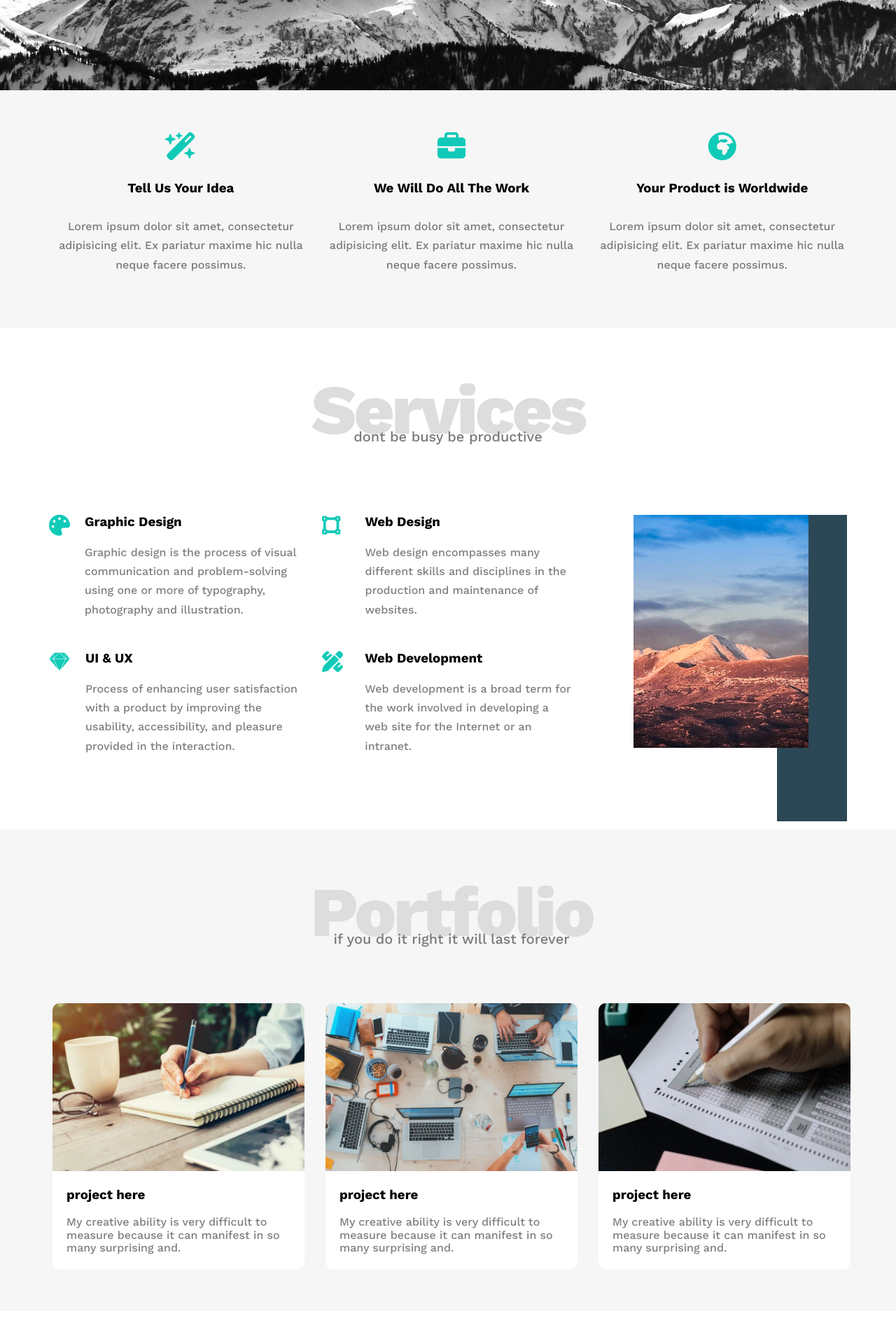
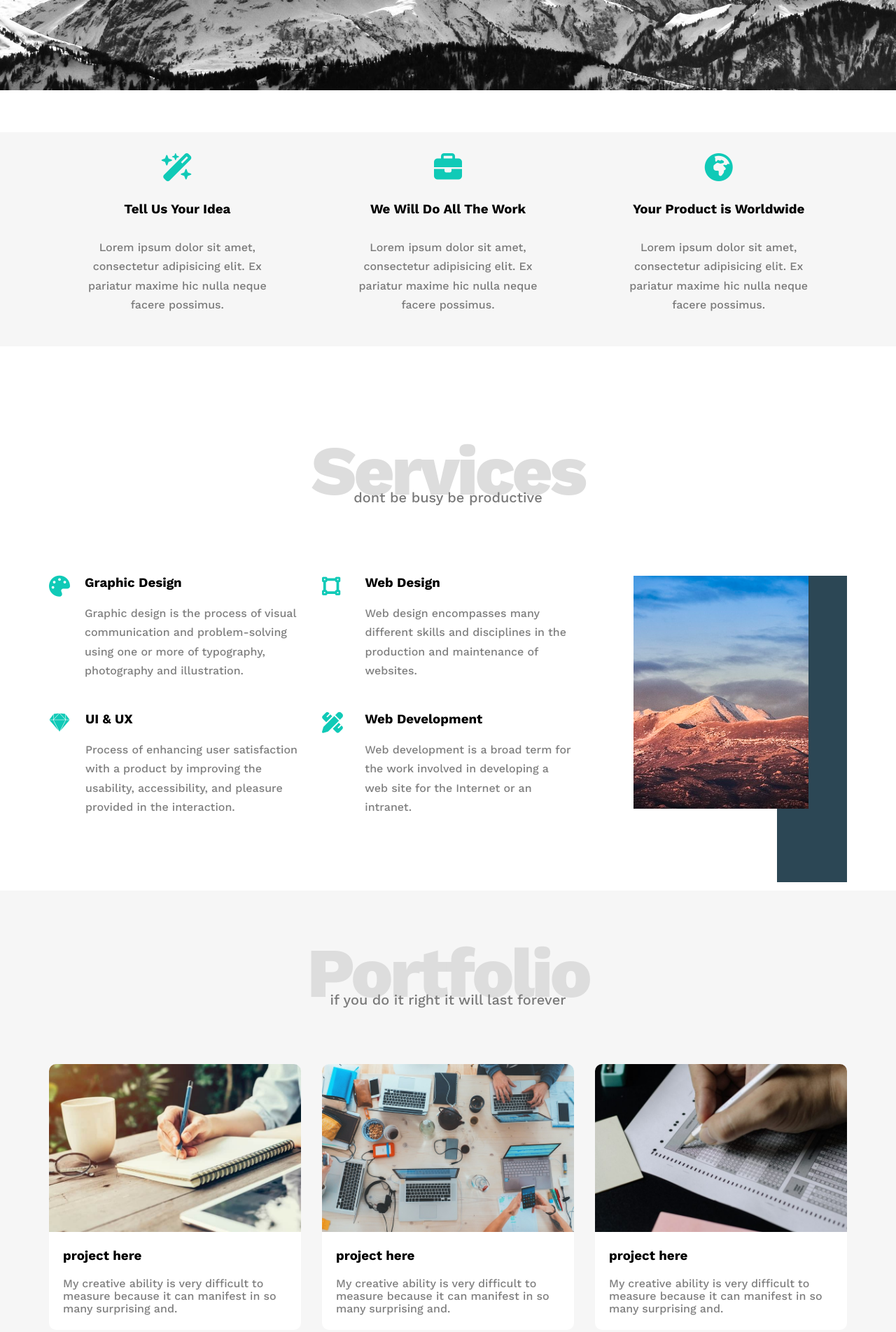
Before and after one commit to distru3/leon-template, a plain HTML site: page index.html in a window 1280 px wide. Shown: the part 740-2644 px from the top of the page at 70% size. Drawn offline with nearby package versions, Linux system fonts and the light colour scheme; files whose address does not match are found by name.

Commit message:
added some changes

```diff
--- a/css/style.css
+++ b/css/style.css
@@ -131,7 +131,8 @@ header .container{
 /* features start */
 
 .features{
-    padding: var(--universal-padding);
+    margin-top: var(--universal-padding);
+    margin-bottom: var(--universal-padding);
     background-color: var(--section-color);
 }
 
@@ -141,7 +142,7 @@ header .container{
     grid-gap: 20px;
 }
 
-.features .container .feat{text-align: center;}
+.features .container .feat{padding: 30px; text-align: center;}
 
 .features .container .feat i{font-size: 40px; color: var(--main-color);}
 
@@ -208,7 +209,11 @@ header .container{
 /* services end */
 /* portfolio start */
 
-.portfolio{background-color: var(--section-color); padding: var(--universal-padding);}
+.portfolio{
+    background-color: var(--section-color);
+    padding-top: var(--universal-padding);
+    padding-bottom: var(--universal-padding);
+}
 
 .portfolio .content{
     display: grid;
@@ -329,6 +334,7 @@ header .container{
 }
 
 .contact .info a{
+    font-size: 30px;
     text-decoration: none;
     font-weight: bolder;
     color: var(--main-color);
```
